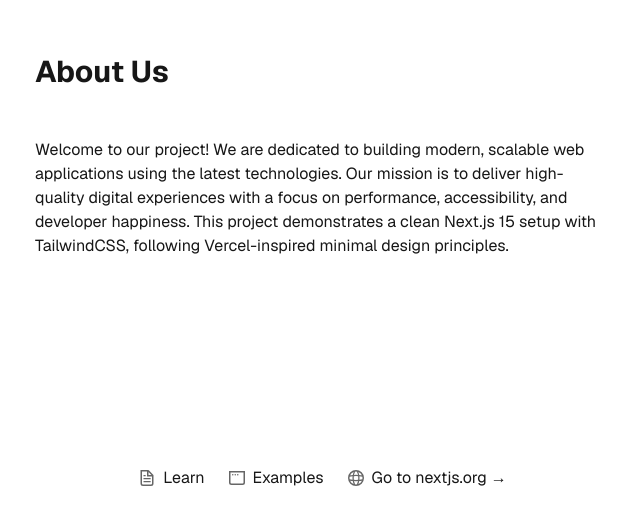
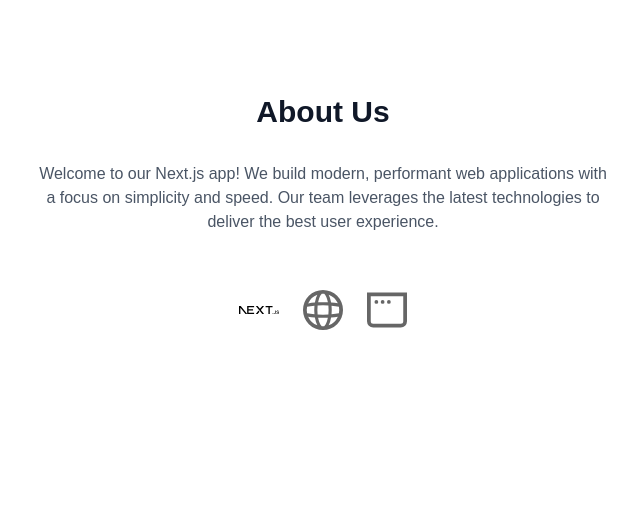
Before and after one commit to malewis5/v0-agent-test-repo, a Next.js app: page /about in a window 1280 px wide. Shown: the part 232-756 px from the top of the page, without its empty margins (317-957 px from the left). Built offline with nearby package versions, Linux system fonts and the light colour scheme.

Commit message:
Refactor About page layout and content

```diff
--- a/app/about/page.tsx
+++ b/app/about/page.tsx
@@ -1,61 +1,20 @@
-import Image from "next/image";
+import Image from 'next/image';
 
-export default function About() {
+export default function AboutPage() {
   return (
-    <div className="grid grid-rows-[20px_1fr_20px] items-center justify-items-center min-h-screen p-8 pb-20 gap-16 sm:p-20 font-[family-name:var(--font-geist-sans)]">
-      <main className="flex flex-col gap-[32px] row-start-2 items-center sm:items-start">
-        <h1 className="text-3xl font-bold mb-4">About Us</h1>
-        <p className="text-base text-center sm:text-left max-w-xl mb-6">
-          Welcome to our project! We are dedicated to building modern, scalable web applications using the latest technologies. Our mission is to deliver high-quality digital experiences with a focus on performance, accessibility, and developer happiness. This project demonstrates a clean Next.js 15 setup with TailwindCSS, following Vercel-inspired minimal design principles.
+    <main className="flex flex-col items-center justify-center min-h-screen bg-white px-4">
+      <div className="flex flex-col items-center gap-6 max-w-xl w-full">
+        <Image src="/vercel.svg" alt="Vercel Logo" width={64} height={64} className="mb-2" />
+        <h1 className="text-3xl font-bold text-gray-900 mb-2">About Us</h1>
+        <p className="text-gray-600 text-center mb-4">
+          Welcome to our Next.js app! We build modern, performant web applications with a focus on simplicity and speed. Our team leverages the latest technologies to deliver the best user experience.
         </p>
-      </main>
-      <footer className="row-start-3 flex gap-[24px] flex-wrap items-center justify-center">
-        <a
-          className="flex items-center gap-2 hover:underline hover:underline-offset-4"
-          href="https://nextjs.org/learn?utm_source=create-next-app&utm_medium=appdir-template-tw&utm_campaign=create-next-app"
-          target="_blank"
-          rel="noopener noreferrer"
-        >
-          <Image
-            aria-hidden
-            src="/file.svg"
-            alt="File icon"
-            width={16}
-            height={16}
-          />
-          Learn
-        </a>
-        <a
-          className="flex items-center gap-2 hover:underline hover:underline-offset-4"
-          href="https://vercel.com/templates?framework=next.js&utm_source=create-next-app&utm_medium=appdir-template-tw&utm_campaign=create-next-app"
-          target="_blank"
-          rel="noopener noreferrer"
-        >
-          <Image
-            aria-hidden
-            src="/window.svg"
-            alt="Window icon"
-            width={16}
-            height={16}
-          />
-          Examples
-        </a>
-        <a
-          className="flex items-center gap-2 hover:underline hover:underline-offset-4"
-          href="https://nextjs.org?utm_source=create-next-app&utm_medium=appdir-template-tw&utm_campaign=create-next-app"
-          target="_blank"
-          rel="noopener noreferrer"
-        >
-          <Image
-            aria-hidden
-            src="/globe.svg"
-            alt="Globe icon"
-            width={16}
-            height={16}
-          />
-          Go to nextjs.org →
-        </a>
-      </footer>
-    </div>
+        <div className="flex gap-6 mt-4">
+          <Image src="/next.svg" alt="Next.js" width={40} height={40} />
+          <Image src="/globe.svg" alt="Globe" width={40} height={40} />
+          <Image src="/window.svg" alt="Window" width={40} height={40} />
+        </div>
+      </div>
+    </main>
   );
 }
```
